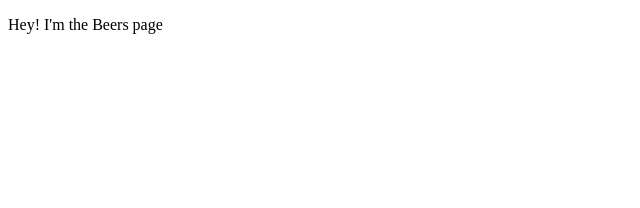
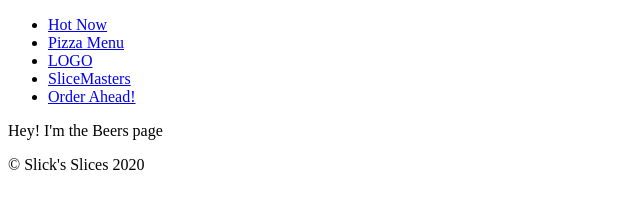
Before and after one commit to joelrdz/master-gatsby, a Gatsby site in the folder gatsby/: page /beers in a window 1280 px wide. Shown: the whole page, without its empty margins (0-640 px from the left). Built offline with nearby package versions, Linux system fonts and the light colour scheme; Gatsby itself is replaced by a stand-in of ours.

Commit message:
base routing and layout

```diff
--- /dev/null
+++ b/gatsby/gatsby-browser.js
@@ -0,0 +1,6 @@
+import React from 'react';
+import Layout from './src/components/Layout';
+
+export function wrapPageElement({ element, props }) {
+	return <Layout {...props}>{element}</Layout>
+}
--- /dev/null
+++ b/gatsby/gatsby-ssr.js
@@ -0,0 +1,6 @@
+import React from 'react';
+import Layout from './src/components/Layout';
+
+export function wrapPageElement({ element, props }) {
+	return <Layout {...props}>{element}</Layout>
+}
--- /dev/null
+++ b/gatsby/src/components/Footer.js
@@ -0,0 +1,9 @@
+import React from 'react';
+
+export default function Nav() {
+	return (
+		<footer>
+			<p>&copy; Slick's Slices {new Date().getFullYear()}</p>
+		</footer>
+	);
+}
--- /dev/null
+++ b/gatsby/src/components/Layout.js
@@ -0,0 +1,13 @@
+import React from 'react';
+import Nav from './Nav';
+import Footer from './Footer';
+
+export default function Layout({ children }) {
+	return (
+		<div>
+			<Nav />
+			{children}
+			<Footer />
+		</div>
+	);
+}
--- /dev/null
+++ b/gatsby/src/components/Nav.js
@@ -0,0 +1,26 @@
+import React from 'react';
+import { Link } from 'gatsby';
+
+export default function Nav() {
+	return (
+		<nav>
+			<ul>
+				<li>
+					<Link to="/">Hot Now</Link>
+				</li>
+				<li>
+					<Link to="/pizzas">Pizza Menu</Link>
+				</li>
+				<li>
+					<Link to="/">LOGO</Link>
+				</li>
+				<li>
+					<Link to="/slicemasters">SliceMasters</Link>
+				</li>
+				<li>
+					<Link to="/order">Order Ahead!</Link>
+				</li>
+			</ul>
+		</nav>
+	);
+}
--- a/gatsby/src/pages/beers.js
+++ b/gatsby/src/pages/beers.js
@@ -2,8 +2,8 @@ import React from 'react';
 
 export default function BeersPage() {
 	return (
-		<div>
+		<>
 			<p>Hey! I'm the Beers page</p>
-		</div>
+		</>
 	);
 }
--- a/gatsby/src/pages/order.js
+++ b/gatsby/src/pages/order.js
@@ -2,8 +2,8 @@ import React from 'react';
 
 export default function OrderPage() {
 	return (
-		<div>
+		<>
 			<p>Hey! I'm the Order page</p>
-		</div>
+		</>
 	);
 }
--- a/gatsby/src/pages/pizzas.js
+++ b/gatsby/src/pages/pizzas.js
@@ -2,8 +2,8 @@ import React from 'react';
 
 export default function PizzasPage() {
 	return (
-		<div>
+		<>
 			<p>Hey! I'm the Pizzas page</p>
-		</div>
+		</>
 	);
 }
--- a/gatsby/src/pages/slicemasters.js
+++ b/gatsby/src/pages/slicemasters.js
@@ -2,8 +2,8 @@ import React from 'react';
 
 export default function SlicemastersPage() {
 	return (
-		<div>
+		<>
 			<p>Hey! I'm the Slicemasters page</p>
-		</div>
+		</>
 	);
 }
```
Also changed, not shown: gatsby/src/pages/index.js (+4 -3 lines).
